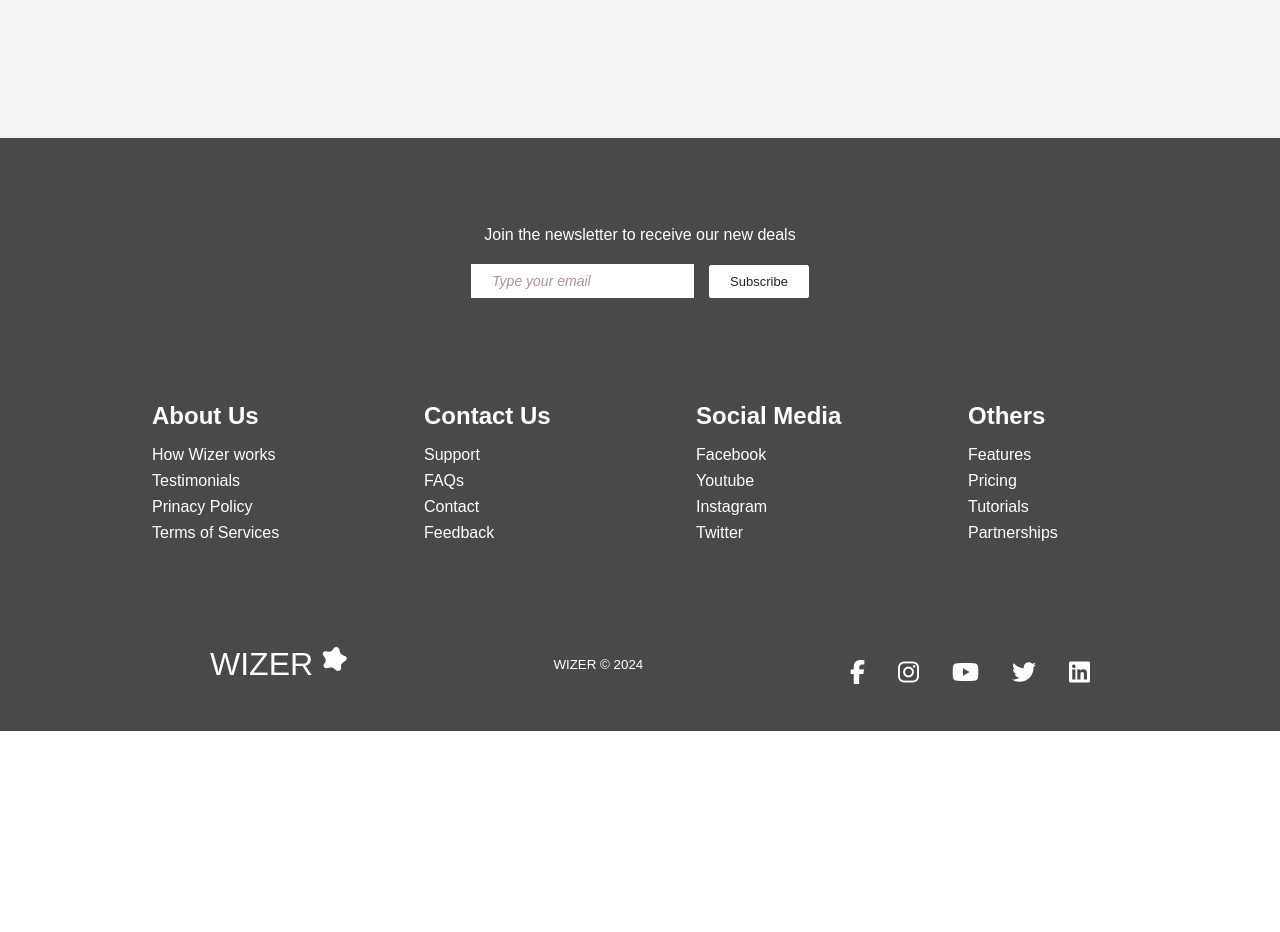
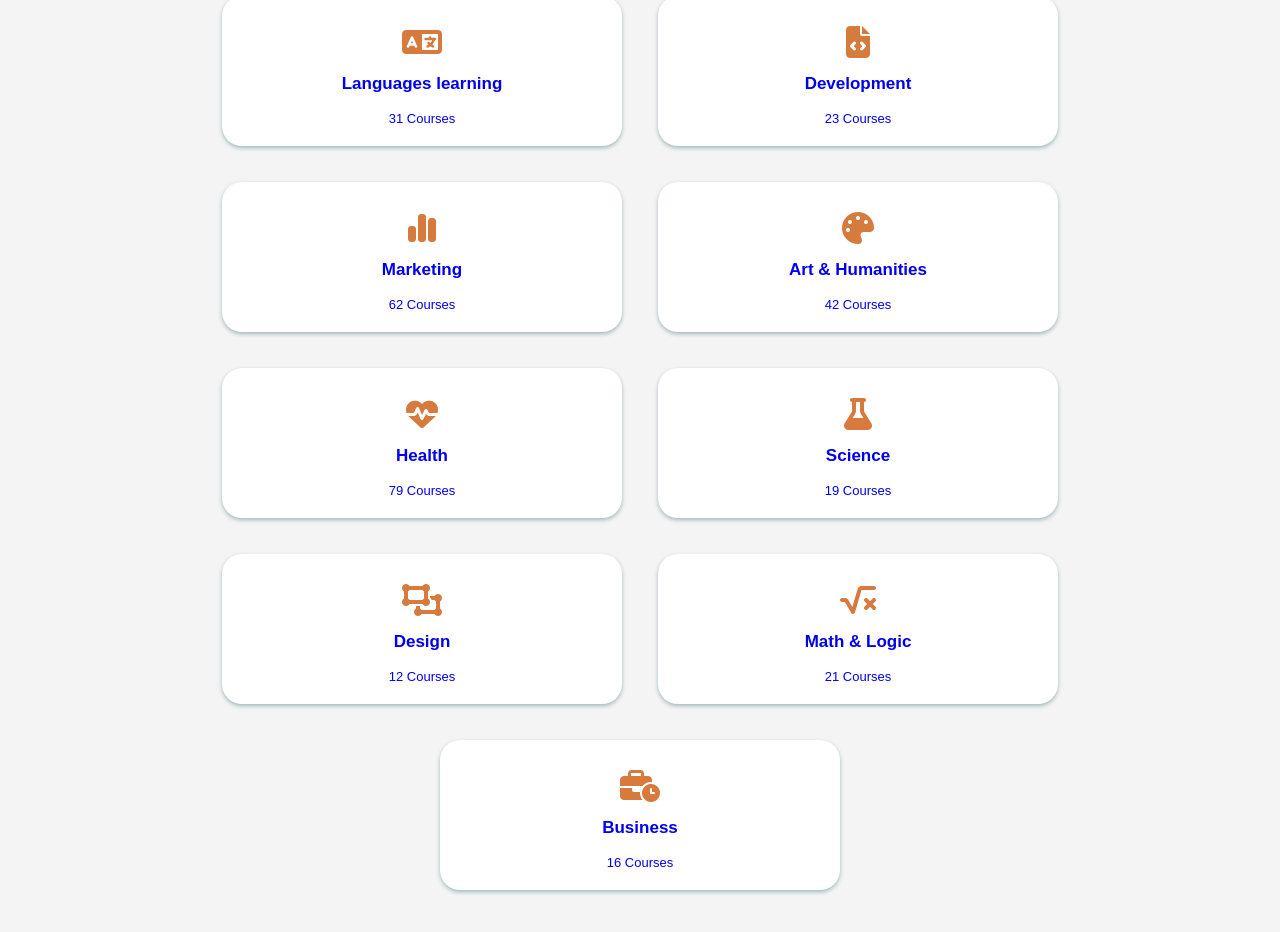
Before and after one commit to INFT6900-IT-Project/Wizer-app, a React (Create React App) app: page /user-home in a window 1280 px wide. Shown: the part 1941-2873 px from the top of the page. Before the commit the page ends 2672 px from the top, so only its background shows below. Built offline with nearby package versions, Linux system fonts and the light colour scheme.

Commit message:
Adoria Update

```diff
--- a/src/components/Pages/User/UserComponents/UserHome.css
+++ b/src/components/Pages/User/UserComponents/UserHome.css
@@ -10,3 +10,48 @@
     margin-left: 40px;
     margin-top: 20px;
 }
+
+.ad-user-category-wrap{
+    display: flex;
+    justify-content: center;
+    flex-wrap: wrap;
+    text-align: center;
+    margin-bottom: 40px;
+    margin-top: 20px;
+}
+
+.ad-user-category{
+    width: 400px;
+    height: 150px;
+    background-color: #ffffff;
+    border-radius: 20px;
+    overflow: hidden;
+    box-shadow: 0px 2px 4px #a2b8bb;
+    margin: 18px;
+    padding: 15px 10px;
+    line-height: 2.2rem;
+}
+
+
+.ad-user-cat h3{
+    font-size: 17px;
+}
+
+.ad-user-cat p{
+    margin-bottom: 15px;
+    font-size: 13px;
+}
+
+.ad-user-category:hover .ad-user-cat h3{
+    color: #d67a3d;
+}
+
+.ad-user-category:hover{
+    transform: scale(1.1);
+    transition: all 0.24s linear;
+}
+
+.fa-object-ungroup, .fa-square-root-variable, .fa-business-time{
+    font-size: 2rem;
+    margin-top: 15px;
+}
--- a/src/components/Pages/User/UserComponents/UserHome.js
+++ b/src/components/Pages/User/UserComponents/UserHome.js
@@ -11,6 +11,7 @@
 import project_mana from '../../../../ImageVideo/project-mana.jpg';
 import UserHomeCard from './UserHomeCard';
 import UserCertificate from './UserCertificate';
+import { Link } from 'react-router-dom';
 
 
 function UserHome() {
@@ -114,7 +115,81 @@
                 <div>
                     <h2>Categories</h2>
 
+                    <div className='ad-user-category-wrap'>
+
+
+
+
                         <div className='ad-user-category'>
+                            <Link href='' style={{ textDecoration: 'none' }} className='ad-user-cat'>
+                                <i class="fa-solid fa-language" style={{ color: '#d67a3d' }}></i>
+                                <h3>Languages learning</h3>
+                                <p>31 Courses</p>
+                            </Link>
+                        </div>
+
+                        <div className='ad-user-category'>
+                            <Link href='' style={{ textDecoration: 'none' }} className='ad-user-cat'>
+                                <i class="fa-solid fa-file-code" style={{ color: '#d67a3d' }} />
+                                <h3>Development</h3>
+                                <p>23 Courses</p>
+                            </Link>
+                        </div>
+
+                        <div className='ad-user-category'>
+                            <Link href='' style={{ textDecoration: 'none' }} className='ad-user-cat'>
+                                <i class="fa-solid fa-chart-simple" style={{ color: '#d67a3d' }} />
+                                <h3>Marketing</h3>
+                                <p>62 Courses</p>
+                            </Link>
+                        </div>
+
+                        <div className='ad-user-category'>
+                            <Link href='' style={{ textDecoration: 'none' }} className='ad-user-cat'>
+                                <i class="fa-solid fa-palette" style={{ color: '#d67a3d' }} />
+                                <h3>Art & Humanities</h3>
+                                <p>42 Courses</p>
+                            </Link>
+                        </div>
+
+                        <div className='ad-user-category'>
+                            <Link href='' style={{ textDecoration: 'none' }} className='ad-user-cat'>
+                                <i class="fa-solid fa-heart-pulse" style={{ color: '#d67a3d' }} />
+                                <h3>Health</h3>
+                                <p>79 Courses</p>
+                            </Link>
+                        </div>
+
+                        <div className='ad-user-category'>
+                            <Link href='' style={{ textDecoration: 'none' }} className='ad-user-cat'>
+                                <i class="fa-solid fa-flask" style={{ color: '#d67a3d' }} />
+                                <h3>Science</h3>
+                                <p>19 Courses</p>
+                            </Link>
+                        </div>
+
+                        <div className='ad-user-category'>
+                            <Link href='' style={{ textDecoration: 'none' }} className='ad-user-cat'>
+                                <i class="fa-solid fa-object-ungroup" style={{ color: '#d67a3d' }} />
+                                <h3>Design</h3>
+                                <p>12 Courses</p>
+                            </Link>
+                        </div>
+
+                        <div className='ad-user-category'>
+                            <Link href='' style={{ textDecoration: 'none' }} className='ad-user-cat'>
+                                <i class="fa-solid fa-square-root-variable" style={{ color: '#d67a3d' }} />
+                                <h3>Math & Logic</h3>
+                                <p>21 Courses</p>
+                            </Link>
+                        </div>
+                        <div className='ad-user-category'>
+                            <Link href='' style={{ textDecoration: 'none' }} className='ad-user-cat'>
+                                <i class="fa-solid fa-business-time" style={{ color: '#d67a3d' }} />
+                                <h3>Business</h3>
+                                <p>16 Courses</p>
+                            </Link>
+                        </div>
 
 
 
--- a/src/components/Pages/User/UserComponents/UserSideBar.css
+++ b/src/components/Pages/User/UserComponents/UserSideBar.css
@@ -8,3 +8,5 @@
 .ad-user-sidebar-wrap p{
     margin: 50px 0px;
 }
+
+.ad-user-sidebar-wrap p:hover{}
```
Lines whose indentation alone changed are shown as unchanged.
